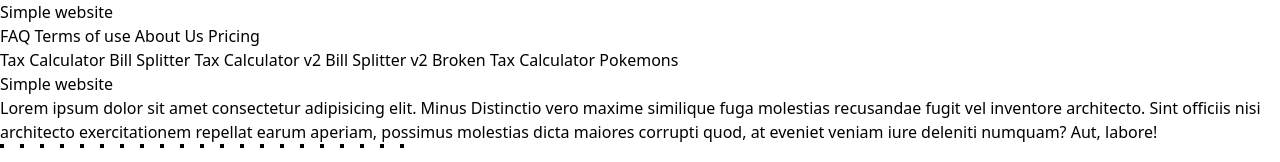
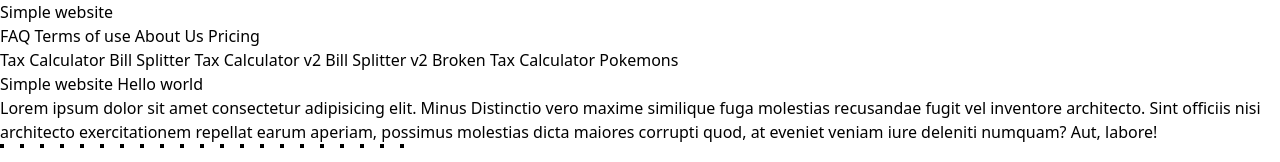
Before and after one commit to malcolm-kee/transition-to-react, a website: page public/index.html in a window 1280 px wide. Shown: the top 162 px of the page. Drawn offline with nearby package versions, Linux system fonts and the light colour scheme.

Commit message:
add hello world using vanilla js

```diff
--- a/public/index.html
+++ b/public/index.html
@@ -66,7 +66,9 @@
     <main class="bg-gray-50">
       <div class="max-w-4xl mx-auto px-3 py-12 space-y-6">
         <div>
-          <h1 class="text-6xl mb-4 font-extrabold">Simple website</h1>
+          <h1 class="text-6xl mb-4 font-extrabold">
+            Simple website <span id="target"></span>
+          </h1>
           <p>
             Lorem ipsum dolor sit amet consectetur adipisicing elit. Minus
             Distinctio vero maxime similique fuga molestias recusandae fugit vel
@@ -627,5 +629,12 @@
     <script src="js/audio.js"></script>
     <script src="js/footer.js"></script>
     <script src="js/signup.js"></script>
+    <script>
+      const span = document.createElement('span');
+      span.innerHTML = 'Hello world';
+      span.className = 'text-xl text-gray-500';
+      const target = document.querySelector('#target');
+      target.appendChild(span);
+    </script>
   </body>
 </html>
```
